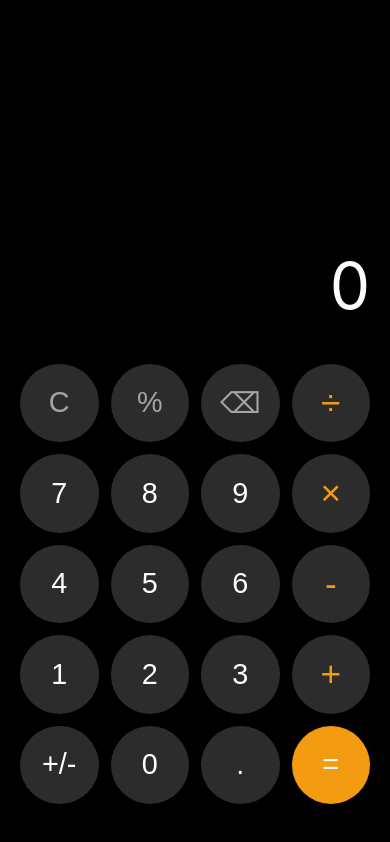
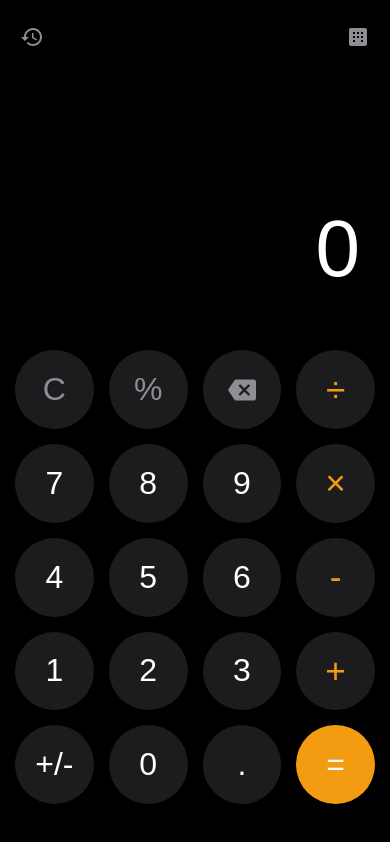
Before and after one commit to idontknowhowtocode21/Calculator, a plain HTML site: page index.html in a window 390 px wide. Drawn offline with Linux system fonts and the light colour scheme.

Commit message:
Update index.html

```diff
--- a/index.html
+++ b/index.html
@@ -3,55 +3,71 @@
 <head>
     <meta charset="UTF-8">
     <meta name="viewport" content="width=device-width, initial-scale=1.0, maximum-scale=1.0, user-scalable=no">
+    <meta name="apple-mobile-web-app-capable" content="yes">
     <title>Calculator</title>
     <style>
         :root {
-            --bg-color: #000000;
-            --btn-gray: #2c2c2c;
-            --btn-light-gray: #7d7d7d;
-            --btn-orange: #f39c12;
+            /* Exact Xiaomi Dark Mode Colors */
+            --bg-black: #000000;
+            --btn-gray: #1c1c1e; /* Darker tile color */
             --text-white: #ffffff;
+            --text-dim: #8e8e93;
+            --accent-orange: #f39c12;
+        }
+
+        * {
+            box-sizing: border-box;
+            -webkit-tap-highlight-color: transparent;
+            font-family: 'sans-serif-light', 'HelveticaNeue-Light', 'Roboto-Light', sans-serif;
         }
 
         body, html {
             margin: 0;
             padding: 0;
             height: 100%;
-            background-color: var(--bg-color);
-            font-family: -apple-system, BlinkMacSystemFont, "Segoe UI", Roboto, Helvetica, Arial, sans-serif;
-            overflow: hidden;
+            background-color: var(--bg-black);
             display: flex;
             flex-direction: column;
+            overflow: hidden;
         }
 
+        /* Top Bar with Icons */
+        .top-nav {
+            display: flex;
+            justify-content: space-between;
+            padding: 15px 20px;
+            padding-top: 25px;
+        }
+
+        .icon-svg {
+            width: 24px;
+            height: 24px;
+            fill: var(--text-dim);
+        }
+
+        /* Result Area */
         #display-container {
             flex: 1;
             display: flex;
             flex-direction: column;
             justify-content: flex-end;
             align-items: flex-end;
-            padding: 20px;
-            color: var(--text-white);
-        }
-
-        #history {
-            font-size: 1.5rem;
-            color: #888;
-            min-height: 1.6rem;
+            padding: 0 30px 40px 30px;
         }
 
         #result {
-            font-size: 4rem;
-            margin-top: 10px;
-            word-wrap: break-word;
-            max-width: 100%;
+            font-size: 5rem;
+            color: var(--text-white);
+            font-weight: 200; /* Thinner font like the original */
+            transition: font-size 0.1s ease;
         }
 
+        /* Keypad */
         #keypad {
             display: grid;
             grid-template-columns: repeat(4, 1fr);
-            gap: 12px;
-            padding: 20px;
+            gap: 15px;
+            padding: 15px;
             padding-bottom: 40px;
         }
 
@@ -59,91 +75,93 @@
             aspect-ratio: 1 / 1;
             border-radius: 50%;
             border: none;
-            font-size: 1.8rem;
+            background-color: var(--btn-gray);
             color: var(--text-white);
-            background-color: var(--btn-gray);
-            cursor: pointer;
-            outline: none;
+            font-size: 2rem;
+            font-weight: 300;
             display: flex;
             align-items: center;
             justify-content: center;
-            transition: opacity 0.1s;
+            outline: none;
         }
 
         button:active {
-            opacity: 0.7;
+            background-color: #3a3a3c;
         }
 
-        .op-btn {
-            background-color: var(--btn-gray);
-            color: var(--btn-orange);
-            font-size: 2.2rem;
-        }
+        /* Specific text colors */
+        .op-text { color: var(--accent-orange); font-size: 2.2rem; }
+        .util-text { color: var(--text-dim); }
 
-        .util-btn {
-            background-color: var(--btn-gray);
-            color: #a5a5a5;
-        }
-
-        .equals {
-            background-color: var(--btn-orange);
+        .equals-btn {
+            background-color: var(--accent-orange);
             color: white;
         }
 
-        /* Specific for '0' if you want it wider, but the video uses a grid */
+        .equals-btn:active {
+            background-color: #d68910;
+        }
+
+        /* Custom Backspace Icon Alignment */
+        .backspace-svg {
+            width: 28px;
+            fill: var(--text-dim);
+        }
     </style>
 </head>
 <body>
 
+<div class="top-nav">
+    <svg class="icon-svg" viewBox="0 0 24 24"><path d="M13 3c-4.97 0-9 4.03-9 9H1l3.89 3.89.07.14L9 12H6c0-3.87 3.13-7 7-7s7 3.13 7 7-3.13 7-7 7c-1.93 0-3.68-.79-4.94-2.06l-1.42 1.42C8.27 19.99 10.51 21 13 21c4.97 0 9-4.03 9-9s-4.03-9-9-9zm-1 5v5l4.28 2.54.72-1.21-3.5-2.08V8H12z"/></svg>
+
+    <svg class="icon-svg" viewBox="0 0 24 24"><path d="M19 3H5c-1.1 0-2 .9-2 2v14c0 1.1.9 2 2 2h14c1.1 0 2-.9 2-2V5c0-1.1-.9-2-2-2zm-8 4h2v2h-2V7zm0 4h2v2h-2v-2zm-4-4h2v2H7V7zm0 4h2v2H7v-2zm0 4h2v2H7v-2zm10 2h-2v-2h2v2zm0-4h-2v-2h2v2zm0-4h-2V7h2v2z"/></svg>
+</div>
+
 <div id="display-container">
-    <div id="history"></div>
     <div id="result">0</div>
 </div>
 
 <div id="keypad">
-    <button class="util-btn" onclick="clearAll()">C</button>
-    <button class="util-btn" onclick="append('%')">%</button>
-    <button class="util-btn" onclick="backspace()">⌫</button>
-    <button class="op-btn" onclick="append('÷')">÷</button>
+    <button class="util-text" onclick="clearAll()">C</button>
+    <button class="util-text" onclick="append('%')">%</button>
+    <button onclick="backspace()">
+        <svg class="backspace-svg" viewBox="0 0 24 24"><path d="M22 3H7c-.69 0-1.23.35-1.59.88L0 12l5.41 8.11c.36.53.9.89 1.59.89h15c1.1 0 2-.9 2-2V5c0-1.1-.9-2-2-2zm-3 12.59L17.59 17 14 13.41 10.41 17 9 15.59 12.59 12 9 8.41 10.41 7 14 10.59 17.59 7 19 8.41 15.41 12 19 15.59z"/></svg>
+    </button>
+    <button class="op-text" onclick="append('÷')">÷</button>
 
     <button onclick="append('7')">7</button>
     <button onclick="append('8')">8</button>
     <button onclick="append('9')">9</button>
-    <button class="op-btn" onclick="append('×')">×</button>
+    <button class="op-text" onclick="append('×')">×</button>
 
     <button onclick="append('4')">4</button>
     <button onclick="append('5')">5</button>
     <button onclick="append('6')">6</button>
-    <button class="op-btn" onclick="append('-')">-</button>
+    <button class="op-text" onclick="append('-')">-</button>
 
     <button onclick="append('1')">1</button>
     <button onclick="append('2')">2</button>
     <button onclick="append('3')">3</button>
-    <button class="op-btn" onclick="append('+')">+</button>
+    <button class="op-text" onclick="append('+')">+</button>
 
     <button onclick="toggleSign()">+/-</button>
     <button onclick="append('0')">0</button>
     <button onclick="append('.')">.</button>
-    <button class="equals" onclick="calculate()">=</button>
+    <button class="equals-btn" onclick="calculate()">=</button>
 </div>
 
 <script>
     let currentInput = "";
-    let history = "";
-
     const resultEl = document.getElementById('result');
-    const historyEl = document.getElementById('history');
 
     function updateDisplay() {
         resultEl.innerText = currentInput || "0";
-        historyEl.innerText = history;
 
-        // Auto-scale font size if number gets too long
-        if (resultEl.innerText.length > 8) {
-            resultEl.style.fontSize = "2.5rem";
-        } else {
-            resultEl.style.fontSize = "4rem";
-        }
+        // Dynamic font resizing for long numbers
+        let len = resultEl.innerText.length;
+        if (len > 12) resultEl.style.fontSize = "2.5rem";
+        else if (len > 7) resultEl.style.fontSize = "3.5rem";
+        else resultEl.style.fontSize = "5rem";
     }
 
     function append(char) {
@@ -154,7 +172,6 @@
 
     function clearAll() {
         currentInput = "";
-        history = "";
         updateDisplay();
     }
 
@@ -165,9 +182,7 @@
 
     function calculate() {
         try {
-            // Replace visual symbols with JS math symbols
             let logicInput = currentInput.replace(/×/g, '*').replace(/÷/g, '/');
-            history = currentInput + " =";
             currentInput = eval(logicInput).toString();
             updateDisplay();
         } catch (e) {
@@ -177,11 +192,8 @@
     }
 
     function toggleSign() {
-        if (currentInput.startsWith('-')) {
-            currentInput = currentInput.substring(1);
-        } else {
-            currentInput = '-' + currentInput;
-        }
+        if (!currentInput) return;
+        currentInput = currentInput.startsWith('-') ? currentInput.slice(1) : '-' + currentInput;
         updateDisplay();
     }
 </script>
```
